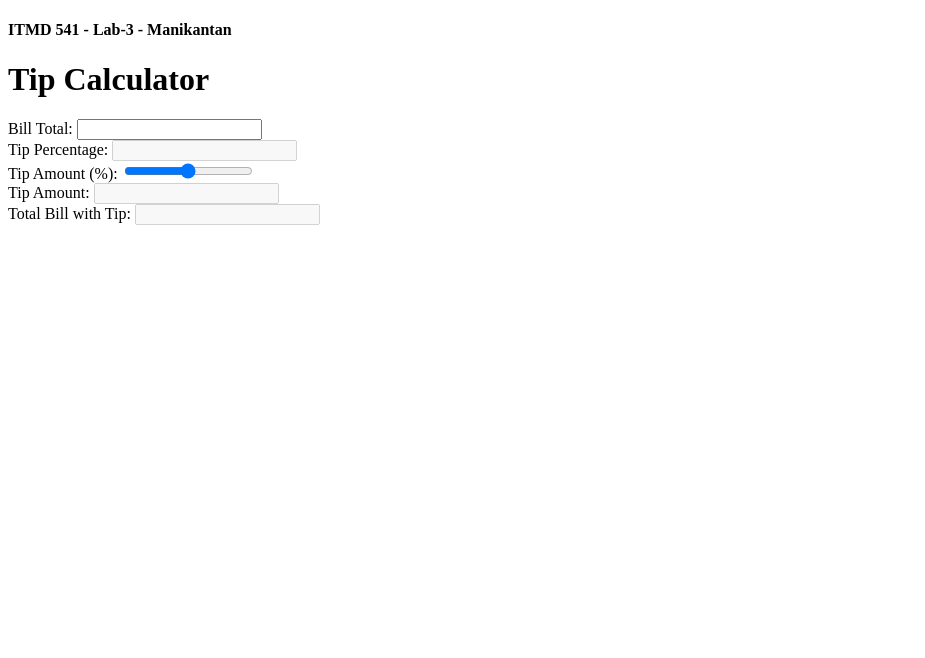
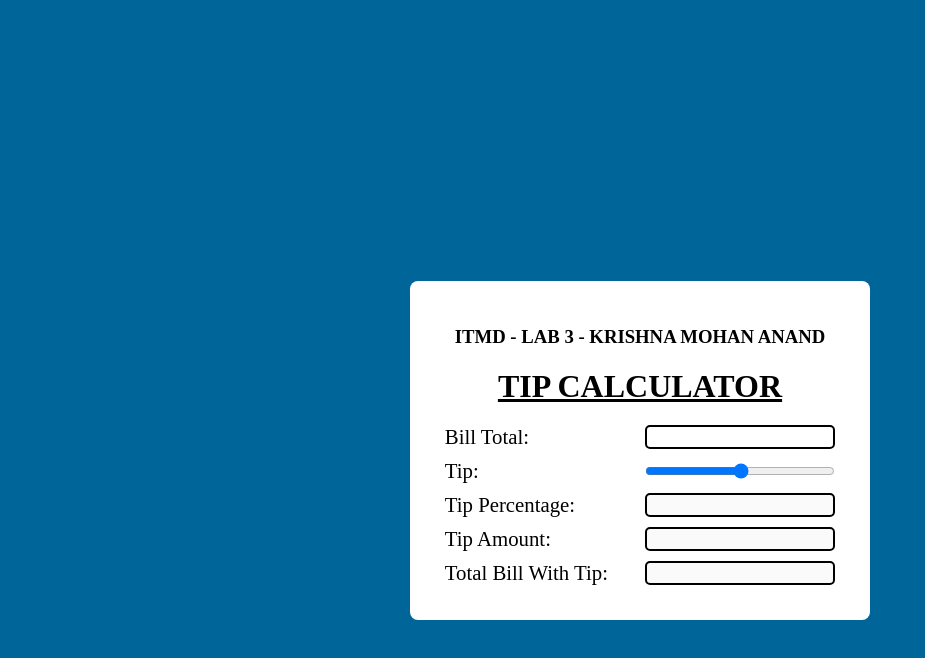
Before and after one commit to mounishennamuri888/ITMD541Lab3, a plain HTML site: page index.html in a window 1280 px wide. Shown: the whole page, without its empty margins (0-925 px from the left). Drawn offline with Linux system fonts and the light colour scheme.

Commit message:
Update index.html

```diff
--- a/index.html
+++ b/index.html
@@ -3,45 +3,29 @@
 
 <head>
     <meta charset="UTF-8">
+    <meta http-equiv="X-UA-Compatible" content="IE=edge">
     <meta name="viewport" content="width=device-width, initial-scale=1.0">
-    <link rel="stylesheet" href="styles.css">
-    <title>Tip Calculator</title>
+    <title>Document</title>
+    <link href="style.css" rel="stylesheet">
 </head>
-
 <body>
-    <div class="calculator">
-    <h4>ITMD 541 - Lab-3 - Manikantan</h4>
-        <h1>Tip Calculator</h1>
-        <form id="tipForm">
-            <div class="form-group">
-                <label for="billTotal">Bill Total:</label>
-                <input type="text" id="billTotal" required>
-            </div>
-
-
-
-            <div class="form-group">
-                <label for="tipPercentage">Tip Percentage:</label>
-                <input type="text" id="tipPercentage" disabled>
-            </div>
-
-            <div class="form-group">
-                <label for="tipRange">Tip Amount (%):</label>
-                <input type="range" id="tipRange" min="0" max="100">
-            </div>
-
-            <div class="form-group">
-                <label for="tipAmount">Tip Amount:</label>
-                <input type="text" id="tipAmount" disabled>
-            </div>
-
-            <div class="form-group">
-                <label for="totalBill">Total Bill with Tip:</label>
-                <input type="text" id="totalBill" disabled>
-            </div>
+    <div id="tip_cal">
+        <h3 id="info">ITMD - LAB 3 - KRISHNA MOHAN ANAND</h3>
+        <h1 id="headline">TIP CALCULATOR</h1>
+        <form id="form">
+            <label class="form-label">Bill Total:</label>
+            <input type="text" id="bill-total" class="form-input" placeholder="">
+            <label class="form-label">Tip:</label>
+            <input type="range" min="1" max="100" id="tip" class="form-input">
+            <label class="form-label">Tip Percentage:</label>
+            <input type="text" disabled="" id="tip-percentage" class="form-input">
+            <label class="form-label">Tip Amount:</label>
+            <input type="text" disabled="" id="tip-amount" class="form-input">
+            <label class="form-label">Total Bill With Tip:</label>
+            <input type="text" disabled="" id="total" class="form-input">
         </form>
     </div>
-    <script src="script.js"></script>
+    <meta name="viewport" content="width=device-width, initial-scale=1.0">
+    <script src="index.js"> </script>
 </body>
-
 </html>
```
